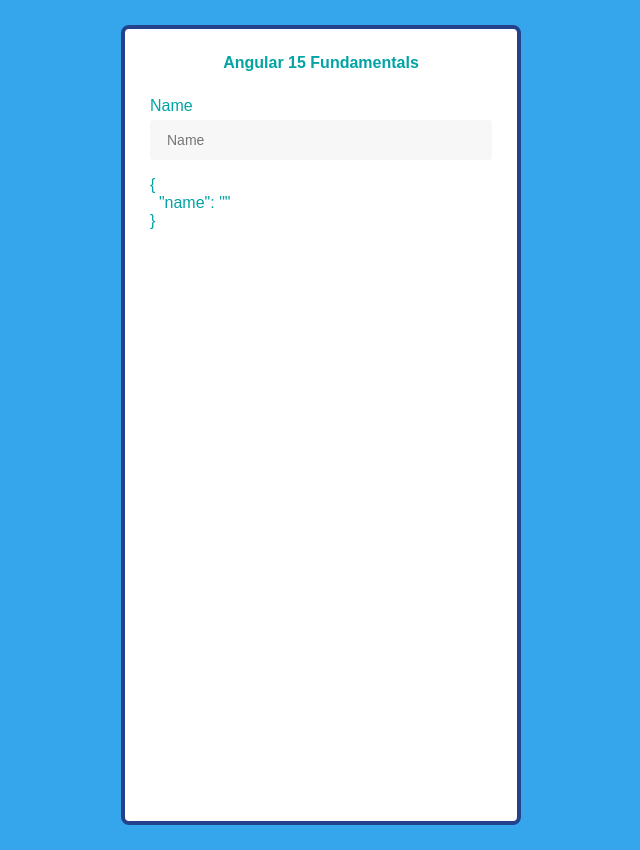
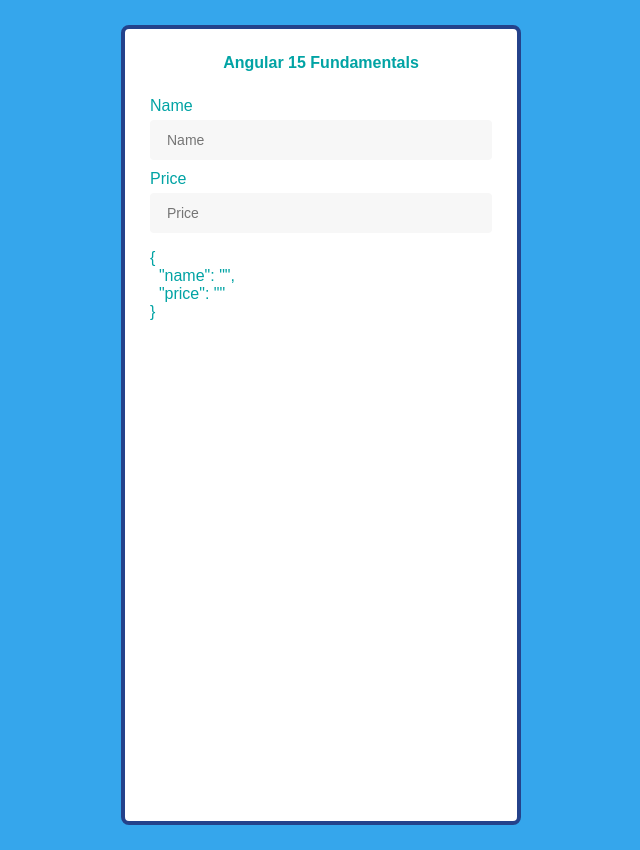
Before and after one commit to daonhan/angular15-fundamentals, an Angular app: page / in a window 1280 px wide. Shown: the whole page, without its empty margins (319-959 px from the left). Built offline with nearby package versions, Linux system fonts and the light colour scheme.

Commit message:
input binding with ngModel

```diff
--- a/src/app/admin/components/item-form/item-form.component.html
+++ b/src/app/admin/components/item-form/item-form.component.html
@@ -3,5 +3,9 @@
     <span>Name</span>
     <input type="text" class="input" name="name" placeholder="Name" ngModel>
   </label>
+  <label>
+    <span>Price</span>
+    <input type="number" class="input" name="price" placeholder="Price" ngModel>
+  </label>
   <pre>{{formRef.value | json}}</pre>
 </form>
```
